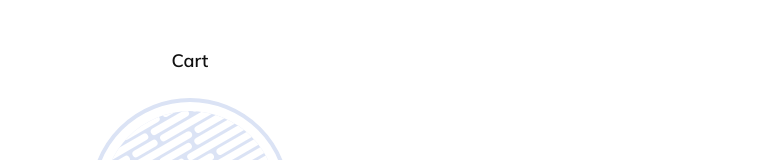
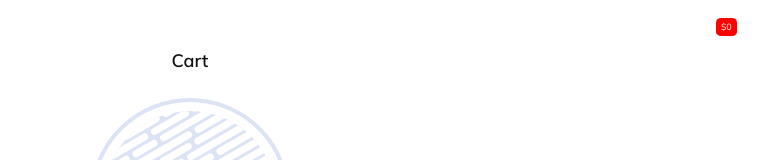
Before and after one commit to OzAlbayrak/Manero_Frontend, a React (Create React App) app in the folder manero/: page /Cart in a window 1280 px wide. Shown: the top 160 px of the page, without its empty margins (450-1218 px from the left). Built offline with nearby package versions, Linux system fonts and the light colour scheme; some icons are missing.

Commit message:
added total amount on cart icon

```diff
--- a/manero/src/App.css
+++ b/manero/src/App.css
@@ -190,6 +190,24 @@ button {
 .header-section .search input {
   border: none;
   margin-left: 10px;
+}
+.header-section .shopping-cart-icon {
+  color: black;
+  position: relative;
+  text-align: right;
+}
+.header-section .shopping-cart-icon .cart-icon-amount {
+  background-color: red;
+  border-radius: 25%;
+  display: flex;
+  justify-content: center;
+  align-items: center;
+  color: white;
+  position: absolute;
+  top: 8px;
+  right: 45%;
+  padding: 2px 5px;
+  font-size: 9px;
 }
 
 .showcase {
--- a/manero/src/assets/scss/components/sections/_header.scss
+++ b/manero/src/assets/scss/components/sections/_header.scss
@@ -34,4 +34,23 @@
 			margin-left: 10px;
 		}
 	}
+	.shopping-cart-icon{
+		color: black;
+		position: relative;
+		text-align: right;
+
+		.cart-icon-amount{
+			background-color: red;
+			border-radius: 25%;
+			display:flex;
+			justify-content: center;
+			align-items: center;
+			color: white;
+			position: absolute;
+			top: 8px;
+			right:45%;
+			padding: 2px 5px;
+			font-size: 9px;
+		}
+	}
 }
--- a/manero/src/components/individuals/CartIcon.js
+++ b/manero/src/components/individuals/CartIcon.js
@@ -1,9 +1,17 @@
-import React from 'react';
+import { NavLink } from 'react-router-dom';
+import { useShoppingCartContext } from '../../contexts/ShoppingCartContext';
 
 const CartIcon = () => {
+	const { cartTotalQuantity, calculateTotalAmount } = useShoppingCartContext()
+
 	return (
-		<div className='text-light-color' role='button'>
-			<i className='fa-light fa-shopping-bag '></i>
+		<div>
+			<NavLink to="/Cart" className="menu-link">
+				<div className='shopping-cart-icon' role='button'>
+					<i className='fa-light fa-shopping-bag '></i>
+					<span className='cart-icon-amount'>${calculateTotalAmount()}</span>
+				</div>
+			</NavLink>
 		</div>
 	);
 };
--- a/manero/src/contexts/ShoppingCartContext.js
+++ b/manero/src/contexts/ShoppingCartContext.js
@@ -50,8 +50,22 @@ export const ShoppingCartProvider = ({children}) => {
     }
   }
 
+  const calculateTotalAmount = () => {
+    const totalAmount = items.reduce(
+      (total, item) => total + item.price * item.quantity,
+      0
+    );
 
-  return <ShoppingCartContext.Provider value = { { items, addItem, removeItem } }>
+    return totalAmount.toFixed(0);
+  };
+
+  const cartTotalQuantity = items.reduce(
+    (total, item) => total + item.quantity,
+    0
+  );
+
+
+  return <ShoppingCartContext.Provider value = { { items, addItem, removeItem, cartTotalQuantity, calculateTotalAmount } }>
     {children}
   </ShoppingCartContext.Provider>
 }
```
